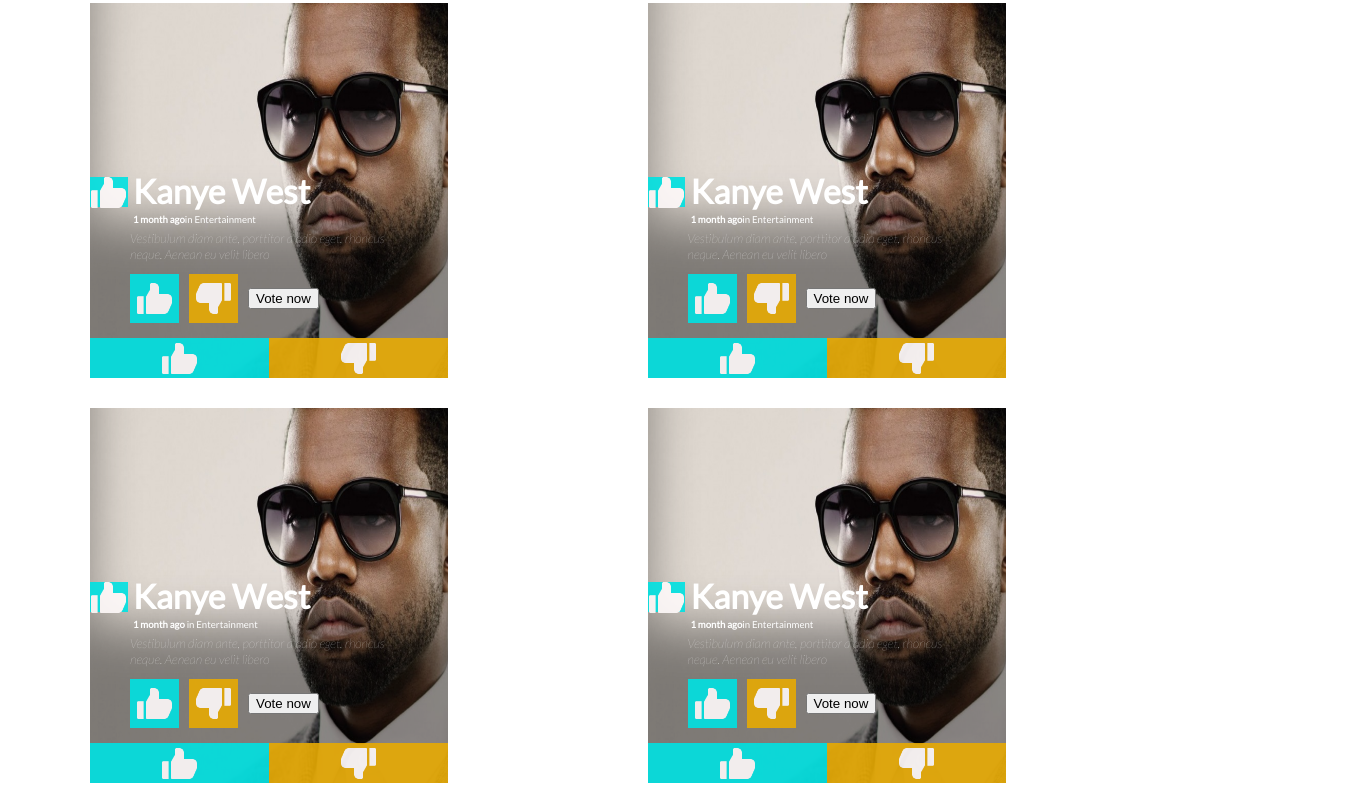
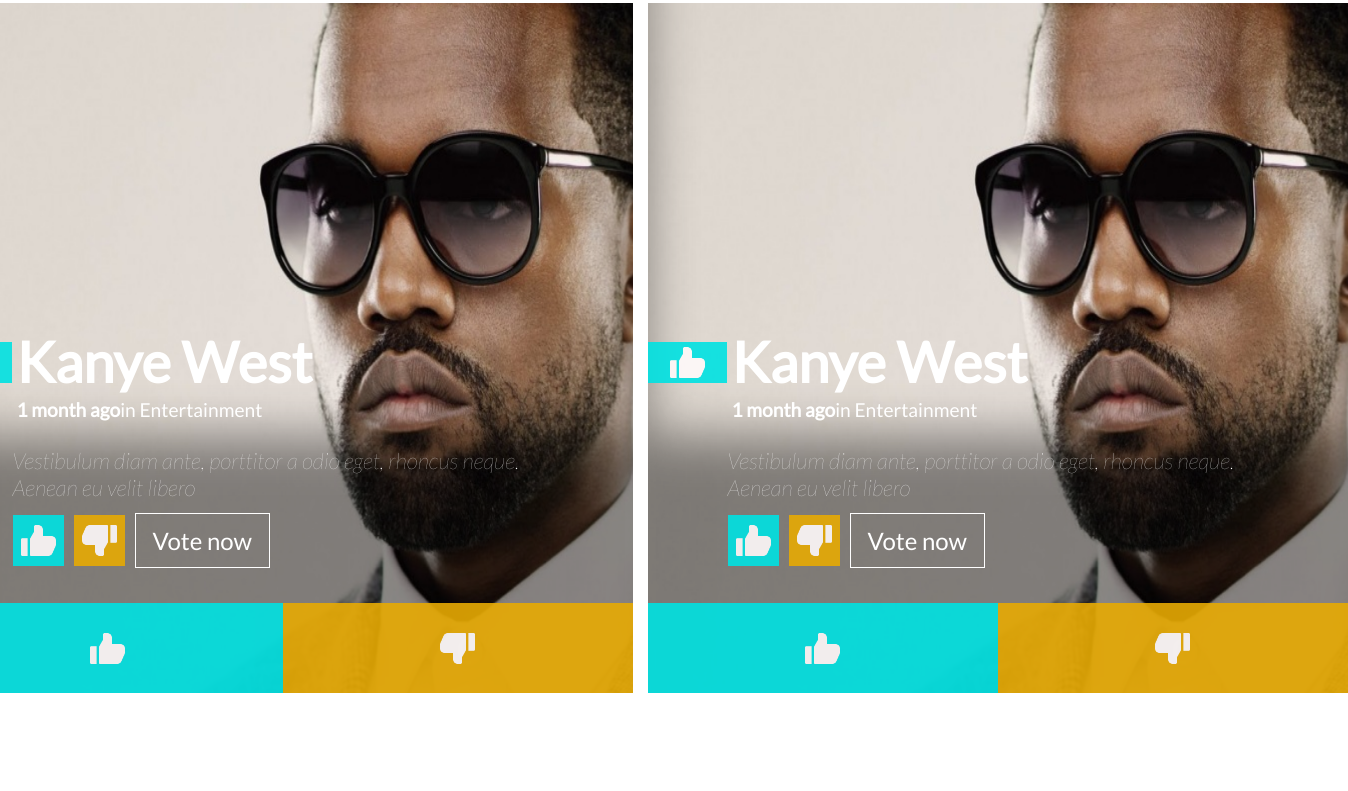
Before and after one commit to ChristiancChavez/Zemoga-UI-Test, a website: page index.html in a window 1280 px wide. Shown: the part 895-1686 px from the top of the page, 1348 px wide, since content can reach past the window. Drawn offline with Linux system fonts and the light colour scheme.

Commit message:
add mediaqueries to character.sass file and fix styles of thumbs.sass file

```diff
--- a/Styles/_characters.sass
+++ b/Styles/_characters.sass
@@ -14,31 +14,47 @@
         grid-template-columns:  repeat(2, 1fr)
         grid-template-rows:  repeat(2, 1fr)
         grid-column-gap: 15px
+        grid-row-gap: 15px
+    @media only screen and (min-width: 900px)
+        justify-items: center
+        grid-row-gap: 15px
+    @media only screen and (min-width: 1200px)
+        grid-row-gap: 100px
+
 
 .character
     background-image: url('./Images/kanye.png')
     background-repeat: no-repeat
     background-size: 160% 150%
     background-position: center left
-    box-shadow: inset 0px -160px 50px -2px rgba(0,0,0,0.44)
+    box-shadow: inset 0px -170px 50px -2px rgba(0,0,0,0.44)
     display: flex
     flex-flow: column nowrap
     justify-content: flex-end
     width: 280px
     @media only screen and (min-width: 520px)
-        width: 350px
+        width: 380px
     @media only screen and (min-width: 756px)
         height: 341px
         width: 300px
-        @media only screen and (min-width: 900px)
-            height: 375px
-            width: 358px
+    @media only screen and (min-width: 900px)
+        height: 375px
+        width: 358px
+        box-shadow: inset 0px -260px 50px -2px rgba(0,0,0,0.44)
+    @media only screen and (min-width: 1000px)
+        height: 390px
+        width: 400px
+    @media only screen and (min-width: 1200px)
+        height: 690px
+        width: 700px
     &-profile
         display: grid
         grid-template-columns: 11% 89%
         grid-template-rows: 60px
         @media only screen and (min-width: 520px)
             grid-template-columns: 12% 82%
+        @media only screen and (min-width: 1000px)
+            grid-template-rows: 120px
         &__info
             display: flex
             justify-items: center
@@ -49,17 +65,30 @@
                 margin: 3px 0
                 @media only screen and (min-width: 520px)
                     font-size: 2.1rem
+                @media only screen and (min-width: 900px)
+                    font-size: 2.4rem
+                @media only screen and (min-width: 1000px)
+                    font-size: 3.5rem
+
             >span
                 font-size: 0.6rem
-
+                @media only screen and (min-width: 900px)
+                    font-size: 0.8rem
+                @media only screen and (min-width: 1000px)
+                    font-size: 1.2rem
     &__review
         padding: 0 45px 0 30px
         font-size: 0.8rem
         font-style: italic
         margin: 2px 0 12px 0
         @media only screen and (min-width: 520px)
-            font-style: 0.9
+            font-size: 0.9rem
             padding: 0 40px 0 40px
+        @media only screen and (min-width: 900px)
+            font-size: 1.1rem
+            padding: 0 60px 0 80px
+        @media only screen and (min-width: 1000px)
+            font-size: 1.4rem
     &-votes
         display: flex
         flex-flow: row nowrap
@@ -69,3 +98,20 @@
         margin-bottom: 15px
         @media only screen and (min-width: 520px)
             padding: 0 45px 0 40px
+            margin-bottom: 25px
+        @media only screen and (min-width: 900px)
+            padding: 0 60px 0 80px
+            margin-bottom: 25px
+        @media only screen and (min-width: 1000px)
+            margin-bottom: 35px
+        &__adv
+            background: transparent
+            color: white
+            font-size: 0.8rem
+            padding: 12px 17px
+            font-family: 'Lato', sans-serif
+            border: 1px solid white
+            @media only screen and (min-width: 900px)
+                font-size: 1rem
+            @media only screen and (min-width: 1000px)
+                font-size: 1.5rem
--- a/Styles/_thumbs.sass
+++ b/Styles/_thumbs.sass
@@ -39,18 +39,22 @@
     height: 23px
     margin-top: 9px
     margin-right: 5px
+    @media only screen and (min-width: 520px)
+        height: 28px
+    @media only screen and (min-width: 1000px)
+        height: 41px
+        margin-top: 17px
+
+.vote
+    padding: 5px
+    margin-right: 10px
     cursor: pointer
     border: 1px transparent solid
     &:hover
         border: 1px white solid
     @media only screen and (min-width: 520px)
-        height: 28px
+        padding: 7px
 
-.vote
-    padding: 5px
-    margin-right: 10px
-    @media only screen and (min-width: 520px)
-        padding: 7px
 
 .voting
     display: grid
@@ -58,4 +62,8 @@
     grid-template-rows: 1fr
     height: 30px
     @media only screen and (min-width: 520px)
-        height: 40px
+        height: 50px
+    @media only screen and (min-width: 900px)
+        height: 70px
+    @media only screen and (min-width: 520px)
+        height: 90px
--- a/index.html
+++ b/index.html
@@ -65,7 +65,7 @@
             <div class="character-votes">
                 <div class="thumbs__thumb thumbs__thumb--up vote"><span class="thumbs__logo"></span></div>
                 <div class="thumbs__thumb thumbs__thumb--down vote"><span class="thumbs__logo thumbs__logo--down"></span></div>
-                <button class="btn btn--vote">Vote now</button>
+                <span class="character-votes__adv">Vote now</span>
             </div>
             <div class="voting">
                 <div class="thumbs__thumb thumbs__thumb--up"><span class="thumbs__logo"></span></div>
@@ -85,7 +85,7 @@
             <div class="character-votes">
                 <div class="thumbs__thumb thumbs__thumb--up vote"><span class="thumbs__logo"></span></div>
                 <div class="thumbs__thumb thumbs__thumb--down vote"><span class="thumbs__logo thumbs__logo--down"></span></div>
-                <button class="btn btn--vote">Vote now</button>
+                <button class="character-votes__adv">Vote now</button>
             </div>
             <div class="voting">
                 <div class="thumbs__thumb thumbs__thumb--up"><span class="thumbs__logo"></span></div>
@@ -105,7 +105,7 @@
             <div class="character-votes">
                 <div class="thumbs__thumb thumbs__thumb--up vote"><span class="thumbs__logo"></span></div>
                 <div class="thumbs__thumb thumbs__thumb--down vote"><span class="thumbs__logo thumbs__logo--down"></span></div>
-                <button class="btn btn--vote">Vote now</button>
+                <button class="character-votes__adv">Vote now</button>
             </div>
             <div class="voting">
                 <div class="thumbs__thumb thumbs__thumb--up"><span class="thumbs__logo"></span></div>
@@ -124,7 +124,7 @@
             <div class="character-votes">
                 <div class="thumbs__thumb thumbs__thumb--up vote"><span class="thumbs__logo"></span></div>
                 <div class="thumbs__thumb thumbs__thumb--down vote"><span class="thumbs__logo thumbs__logo--down"></span></div>
-                <button class="btn btn--vote">Vote now</button>
+                <button class="character-votes__adv">Vote now</button>
             </div>
             <div class="voting">
                 <div class="thumbs__thumb thumbs__thumb--up"><span class="thumbs__logo"></span></div>
--- a/index.js
+++ b/index.js
@@ -1,2 +1,7 @@
+
+const imagesCharacters = ['cristina', 'kanye', 'malala', 'kanye'];
+
 let mainCharacters = document.getElementById('mainCharacters');
-console.log(mainCharacters);
+for(i=0; i < 3; i++){
+
+}
```
Also changed, not shown: styles.css, 1 other file.
